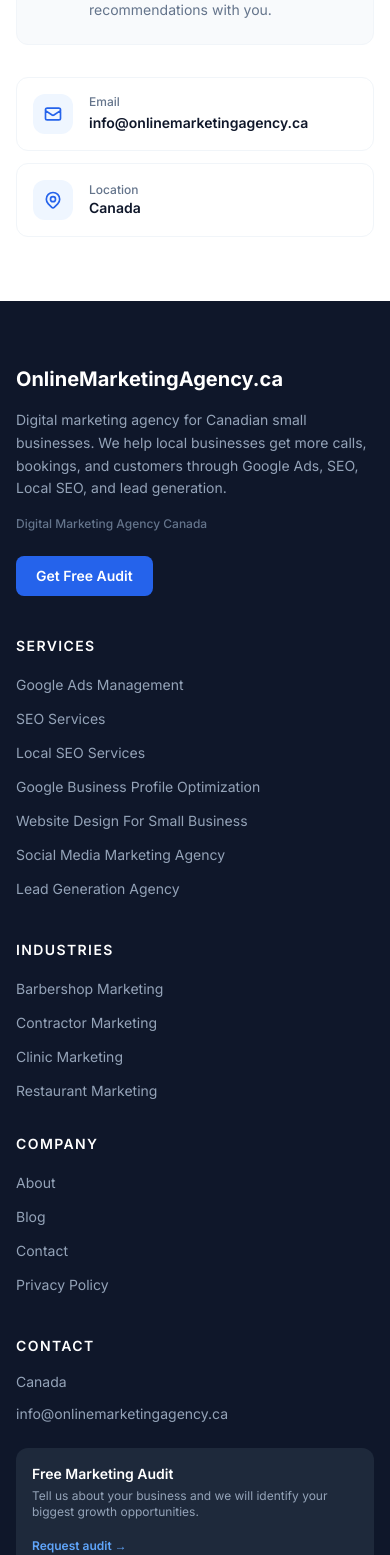
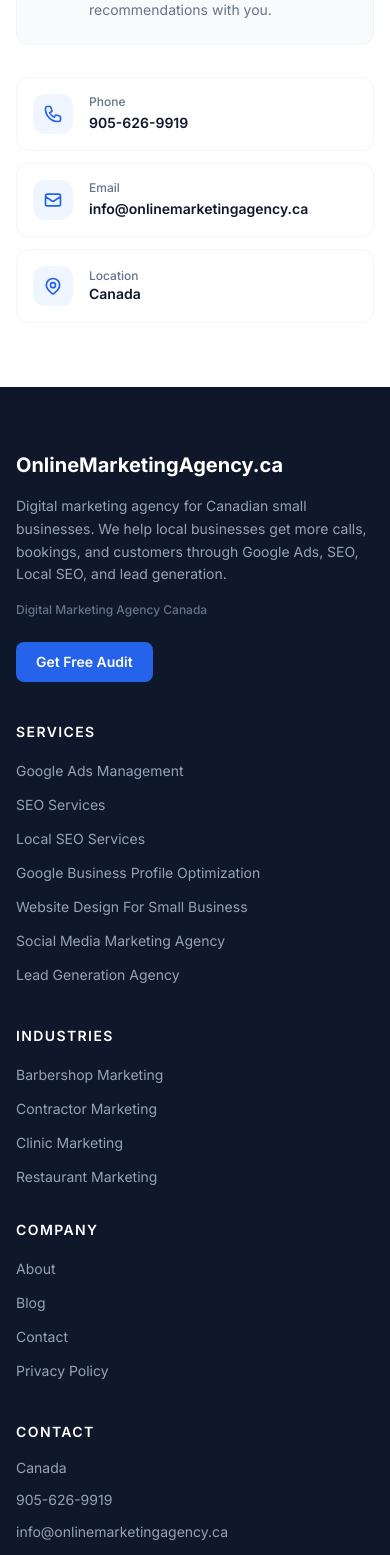
Before and after one commit to shaheertiger/OnlineMarketingAgency, a Next.js app: page /contact in a window 390 px wide. Shown: the part 2179-3734 px from the top of the page. Built offline with nearby package versions, Linux system fonts and the light colour scheme.

Commit message:
Add phone number 905-626-9919 to footer and contact page

```diff
--- a/app/contact/page.tsx
+++ b/app/contact/page.tsx
@@ -9,6 +9,16 @@
 }
 
 const contactDetails = [
+  {
+    title: 'Phone',
+    value: '905-626-9919',
+    href: 'tel:9056269919',
+    icon: (
+      <svg className="w-5 h-5" fill="none" viewBox="0 0 24 24" stroke="currentColor">
+        <path strokeLinecap="round" strokeLinejoin="round" strokeWidth={2} d="M3 5a2 2 0 012-2h3.28a1 1 0 01.948.684l1.498 4.493a1 1 0 01-.502 1.21l-2.257 1.13a11.042 11.042 0 005.516 5.516l1.13-2.257a1 1 0 011.21-.502l4.493 1.498a1 1 0 01.684.949V19a2 2 0 01-2 2h-1C9.716 21 3 14.284 3 6V5z" />
+      </svg>
+    ),
+  },
   {
     title: 'Email',
     value: 'info@onlinemarketingagency.ca',
--- a/components/Footer.tsx
+++ b/components/Footer.tsx
@@ -110,6 +110,14 @@
               <p>Canada</p>
               <p>
                 <a
+                  href="tel:9056269919"
+                  className="hover:text-white transition-colors"
+                >
+                  905-626-9919
+                </a>
+              </p>
+              <p>
+                <a
                   href="mailto:info@onlinemarketingagency.ca"
                   className="hover:text-white transition-colors"
                 >
```
